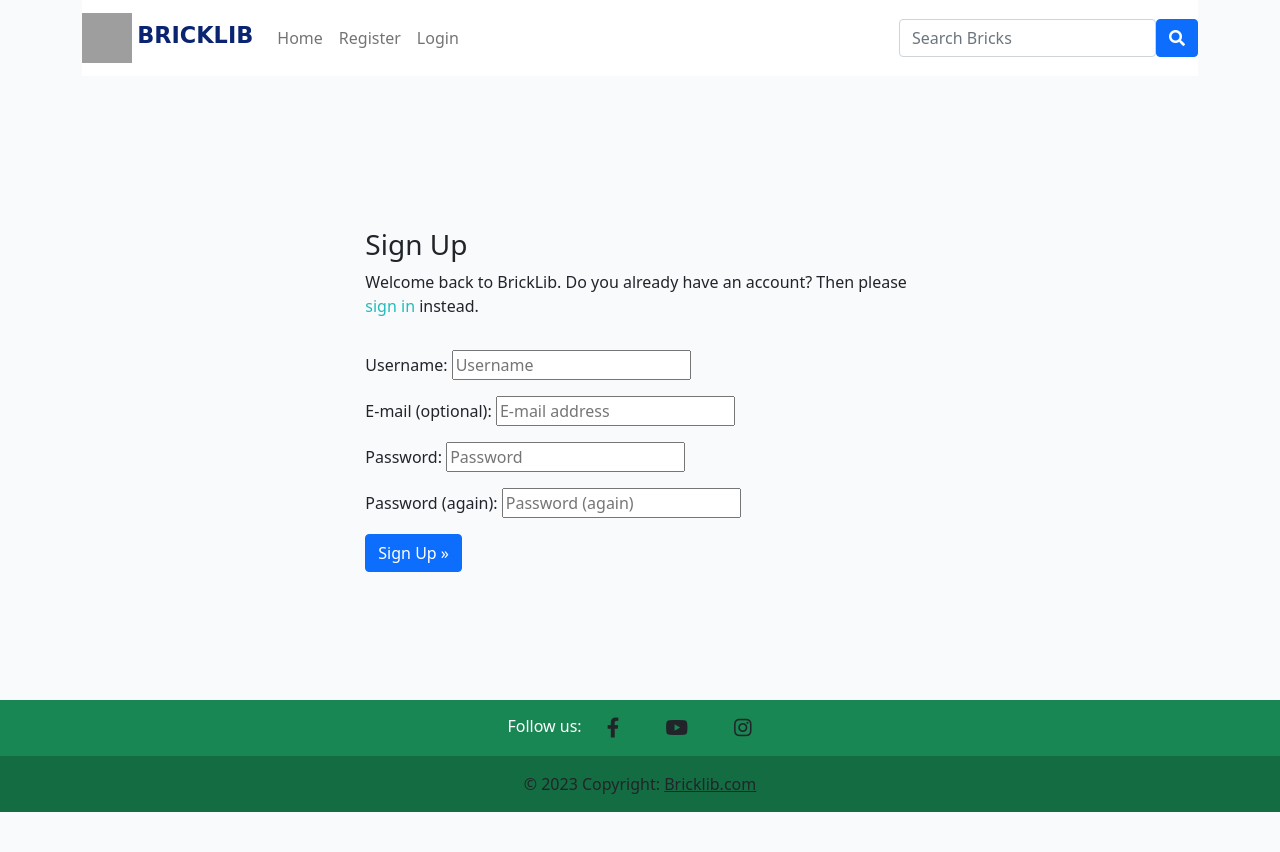
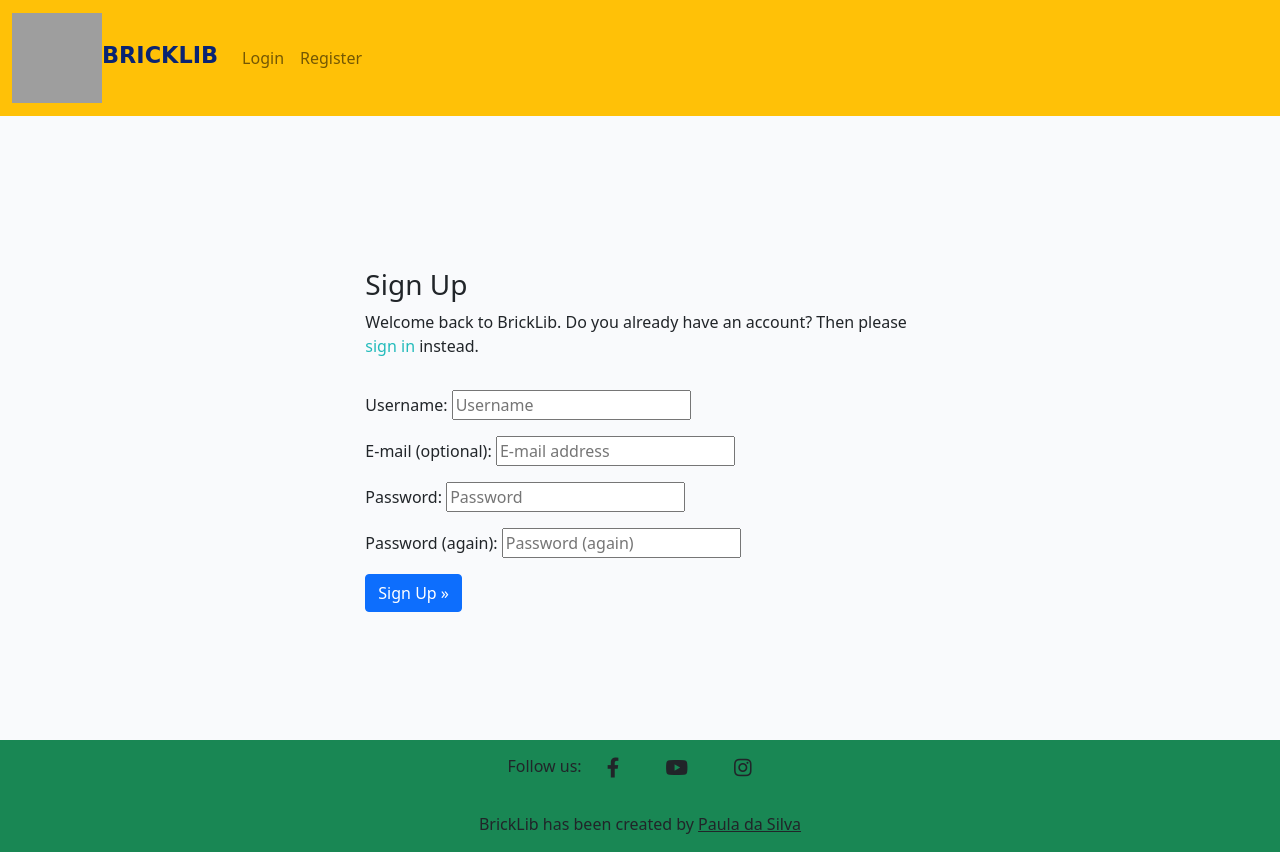
Before and after one commit to paulasdev/BrickLib, a Django app: page /accounts/signup/ in a window 1280 px wide. Before the commit the page ends 812 px from the top, so only its background shows below. Run offline with Django 3.2, Linux system fonts and the light colour scheme; some web fonts are replaced; grey boxes are pictures that could not be loaded.

Commit message:
Updating layout

```diff
--- a/templates/base.html
+++ b/templates/base.html
@@ -10,9 +10,11 @@
     <link href="https://fonts.googleapis.com/css2?family=Roboto:wght@300&display=swap" rel="stylesheet">
     <link href="https://fonts.googleapis.com/css2?family=Lato:wght@300;700&display=swap" rel="stylesheet">
     <link href="https://fonts.googleapis.com/css2?family=Rampart+One&display=swap" rel="stylesheet">
-    <link rel="stylesheet" href="https://cdnjs.cloudflare.com/ajax/libs/font-awesome/5.15.3/css/all.min.css">
+
     <meta name="viewport" content="width=device-width, initial-scale=1" />
-    <link href="https://cdn.jsdelivr.net/npm/bootstrap@5.0.1/dist/css/bootstrap.min.css" rel="stylesheet"
+
+   <link rel="stylesheet" href="https://cdnjs.cloudflare.com/ajax/libs/font-awesome/5.15.3/css/all.min.css">
+   <link href="https://cdn.jsdelivr.net/npm/bootstrap@5.0.1/dist/css/bootstrap.min.css" rel="stylesheet"
         integrity="sha384-+0n0xVW2eSR5OomGNYDnhzAbDsOXxcvSN1TPprVMTNDbiYZCxYbOOl7+AMvyTG2x" crossorigin="anonymous">
     <script src="https://cdn.jsdelivr.net/npm/bootstrap@5.0.1/dist/js/bootstrap.bundle.min.js"
         integrity="sha384-gtEjrD/SeCtmISkJkNUaaKMoLD0//ElJ19smozuHV6z3Iehds+3Ulb9Bn9Plx0x4" crossorigin="anonymous">
@@ -22,67 +24,42 @@
 </head>
 
 <body>
-    <!-- Container -->
-    <div class="container">
-        <!-- Navbar -->
-        <nav class="navbar navbar-expand-lg navbar-light bg-white">
-            <a class="navbar-brand" href="{% url 'home' %}">
-                <img src="https://res.cloudinary.com/drs3eqnpf/image/upload/e_bgremoval/v1673534823/BrickLib/Logo_1_lxeehd.jpg"
-                    width="50" height="50" alt="">
-                <span class="brand">BRICKLIB</span>
-            </a>
+    <nav class="navbar navbar-expand-lg navbar-light bg-warning">
+        <div class="container-fluid">
+            <a class="navbar-brand" href="{% url 'home' %}"><img
+                    src="https://res.cloudinary.com/drs3eqnpf/image/upload/v1674512426/BrickLib/Untitled_design__5_-removebg-preview_rpsh9k.png"
+                    width="90" height="90"  alt=""><span class="brand">BRICKLIB</span></a>
             <button class="navbar-toggler" type="button" data-bs-toggle="collapse" data-bs-target="#navbarText"
                 aria-controls="navbarText" aria-expanded="false" aria-label="Toggle navigation">
                 <span class="navbar-toggler-icon"></span>
             </button>
+            <div class="collapse navbar-collapse" id="navbarText">
+                <ul class="navbar-nav me-auto mb-2 mb-lg-0">
 
-            <div class="collapse navbar-collapse" id="navbarTogglerDemo02">
-                <ul class="navbar-nav me-auto mb-2 mb-lg-0">
-                    <li class="nav-item active">
-                        <a class="nav-link" aria-current="page" href="{% url 'home' %}">Home</a>
-                    </li>
                     {% if user.is_authenticated %}
                     <li class="nav-item">
                         <a class="nav-link" href="{% url 'account_logout' %}">Logout</a>
                     </li>
                     <li class="nav-item active">
-                        <a class="nav-link" aria-current="page" href="{% url 'set_list' %}">All Sets</a>
+                        <a class="nav-link" href="{% url 'set_list' %}">All Sets</a>
                     </li>
                     <li class="nav-item active">
-                        <a class="nav-link" aria-current="page" href="{% url 'add_set' %}">Add Bricks & Sets</a>
+                        <a class="nav-link" href="{% url 'add_set' %}">Add Bricks & Sets</a>
                     </li>
                     {% else %}
                     <li class="nav-item">
+                        <a class="nav-link" href="{% url 'account_login' %}">Login</a>
+                    </li>
+                    <li class="nav-item">
                         <a class="nav-link" href="{% url 'account_signup' %}">Register</a>
                     </li>
-                    <li class="nav-item">
-                        <a class="nav-link" href="{% url 'account_login' %}">Login</a>
-                    </li>
                     {% endif %}
-
                 </ul>
 
-                <!-- Search form -->
-                <form id="navbar-search-autocomplete" class="form-outline d-flex" method=POST
-                    action="{% url 'search_results' %}">
-                    {% csrf_token %}
-                    <input type="search" id="form1" class="form-control" placeholder="Search Bricks" aria-label="Search"
-                        name="searched" />
-                    <button type="submit" class="btn btn-primary">
-                        <i class="fas fa-search"></i>
-                    </button>
-                </form>
+            </div>
+        </div>
+    </nav>
 
-
-                <!--Search form -->
-
-            </div>
-            <!-- Collapsible wrapper -->
-    </div>
-    <!-- Container wrapper -->
-    </nav>
-    </div>
-    <!-- ./End ofcontainer -->
 
     <main class="flex-shrink-0 main-bg">
         <div class="container">
@@ -93,9 +70,9 @@
     </main>
 
     <!-- Footer -->
-    <footer class="text-center text-white bg-success">
+    <footer class="text-center text-dark bg-success">
         <!-- Facebook -->
-        <p class="m-0 text-center text-white">Follow us:
+        <p class="m-0 text-center">Follow us:
             <a class="btn btn-link btn-floating btn-lg text-dark m-1" href="https://www.facebook.com" role="button"
                 data-mdb-ripple-color="dark" target="_blank" aria-label="Go to our Facebook page"><i
                     class="fab fa-facebook-f"></i></a>
@@ -110,9 +87,9 @@
                 data-mdb-ripple-color="dark" target="_blank" aria-label="Go to our Instagram page"><i
                     class="fab fa-instagram"></i></a></p>
         <!-- Copyright -->
-        <div class="text-center text-dark p-3" style="background-color: rgba(0, 0, 0, 0.2);">
-            © 2023 Copyright:
-            <a class="text-dark" href="https://mdbootstrap.com/">Bricklib.com</a>
+        <div class="text-center text-dark p-3">
+            BrickLib has been created by
+            <a class="text-dark" href="https://github.com/paulasdev/BrickLib"> Paula da Silva </a>
         </div>
         <!-- Copyright -->
 
```
